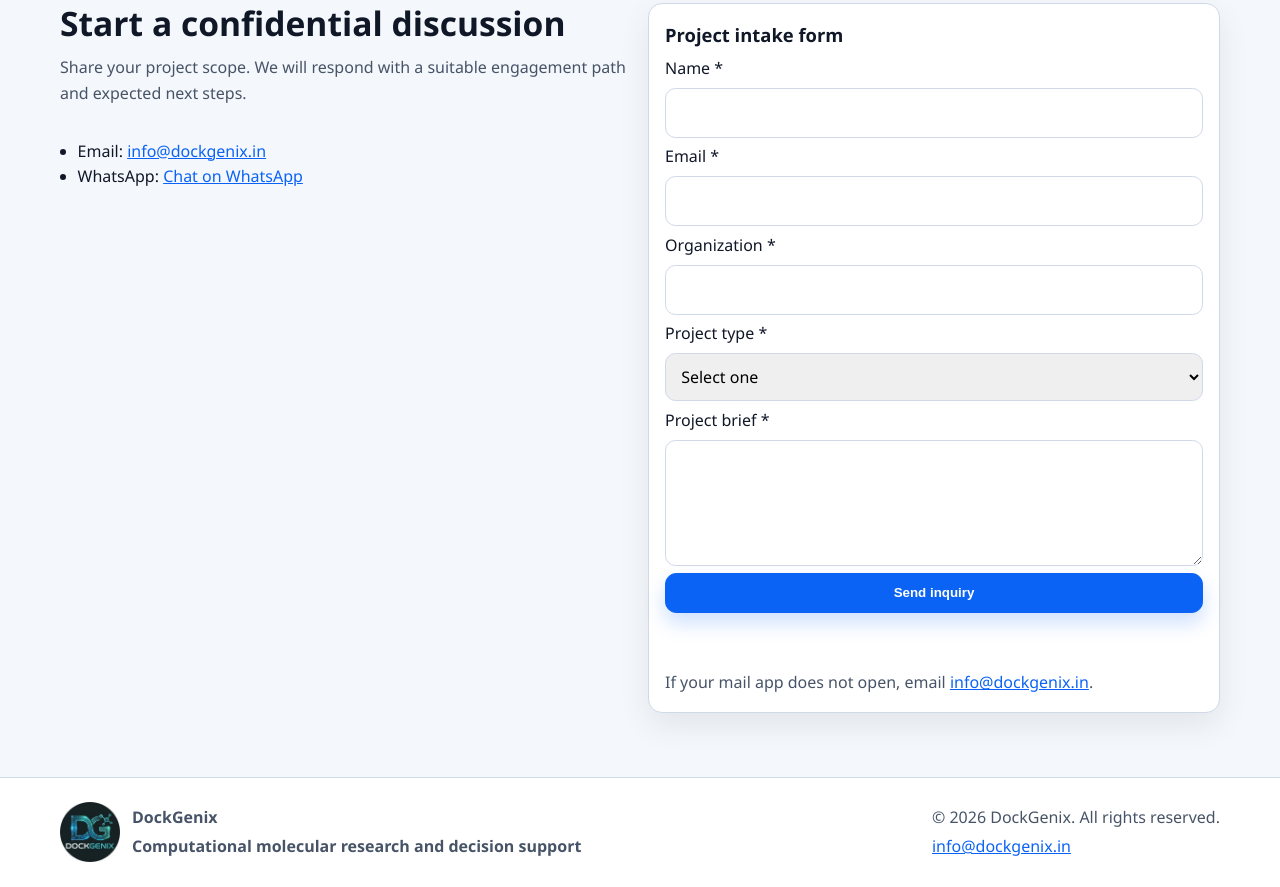
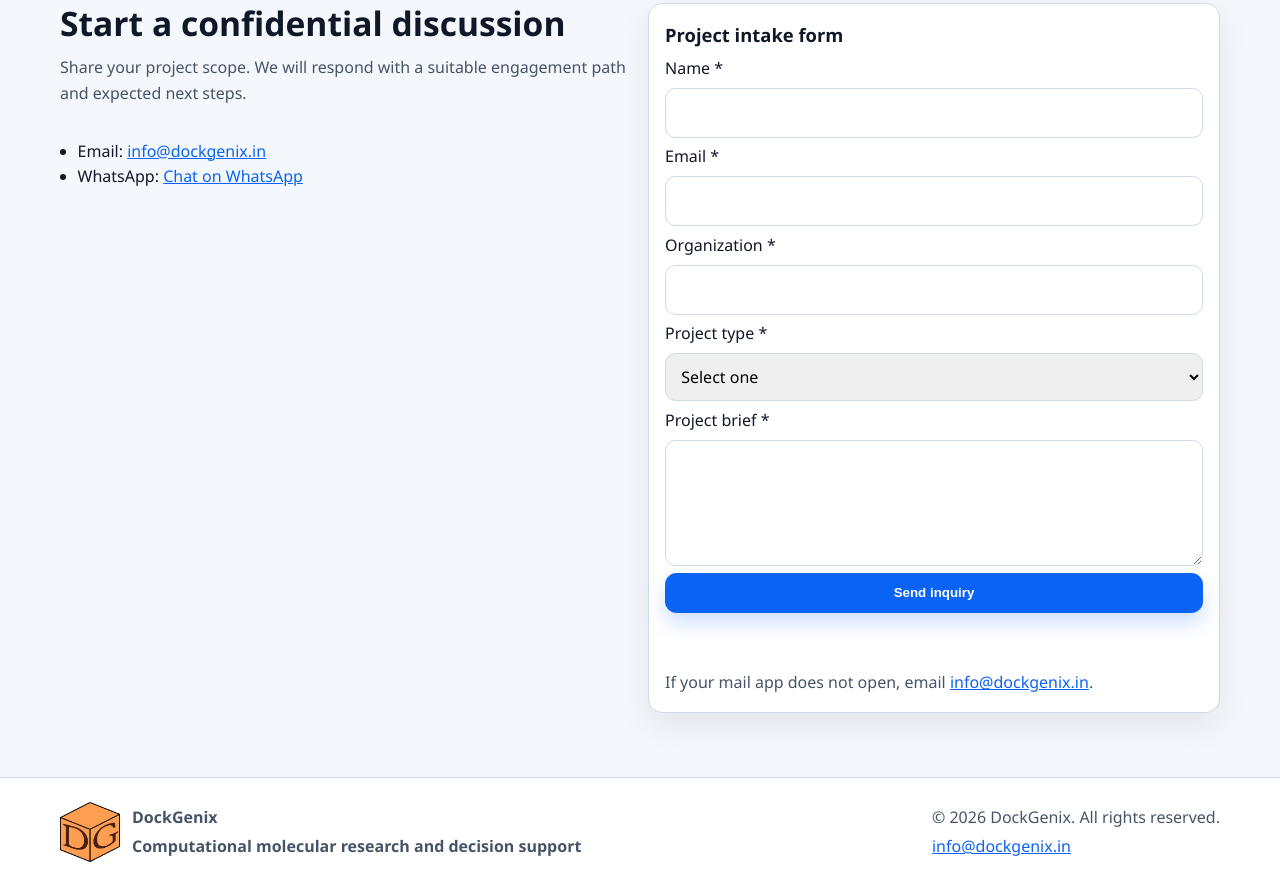
Before and after one commit to tusharRG-arch/DockGenix, a plain HTML site: page index.html in a window 1280 px wide. Shown: the part 4965-5852 px from the top of the page. Drawn offline with Linux system fonts and the light colour scheme.

Commit message:
Update index.html

```diff
--- a/index.html
+++ b/index.html
@@ -369,7 +369,7 @@
   <footer class="site-footer">
     <div class="container footer-inner">
       <div class="brand footer-brand">
-        <img src="assets/logo.png" width="500" height="500" alt="DockGenix logo" loading="lazy" decoding="async" />
+        <img src="assets/DockGenix_Logo5.png" width="500" height="500" alt="DockGenix logo" loading="lazy" decoding="async" />
         <div>
           <p class="footer-title">DockGenix</p>
           <p>Computational molecular research and decision support</p>
```
